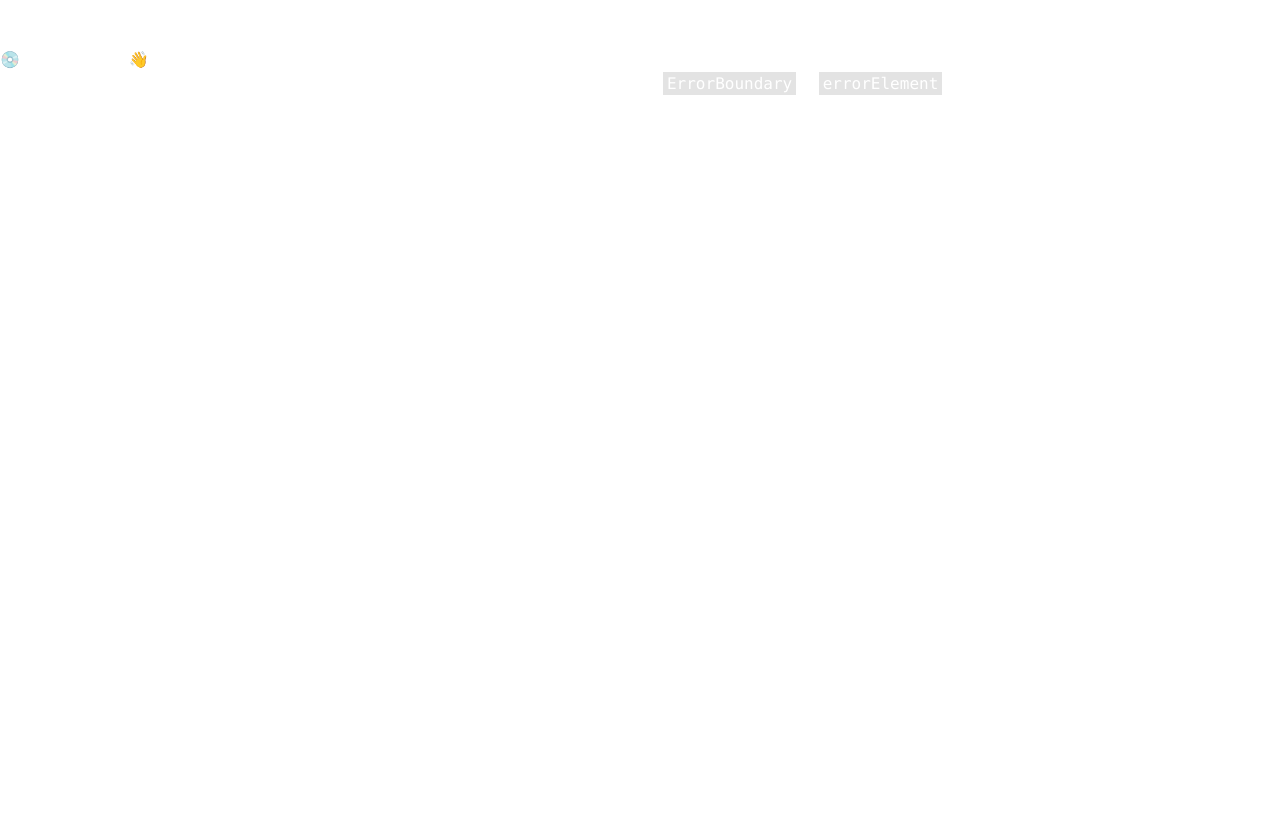
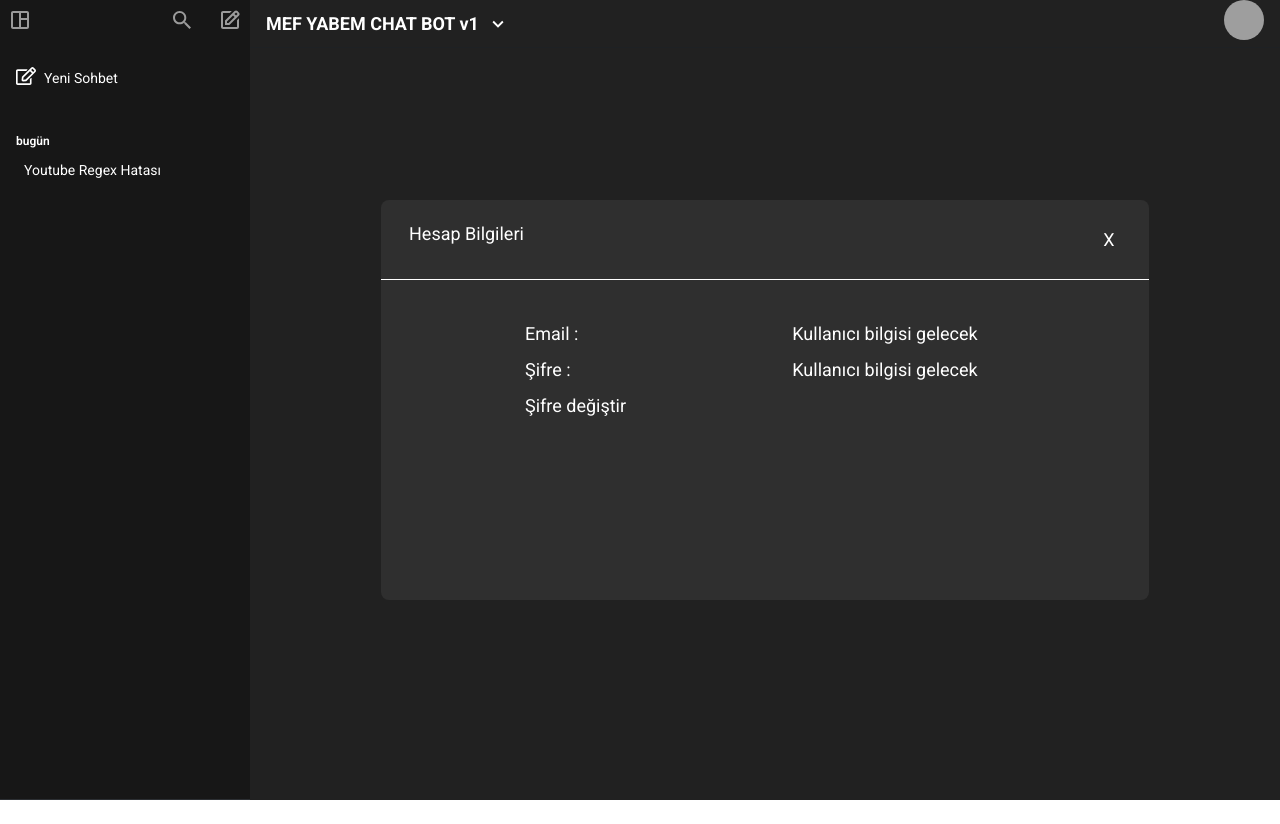
Before and after one commit to OguzhanBek/YABEM-ChatBot, a React (Vite) app: page /profile in a window 1280 px wide. Before the commit this address had no page. Before the commit the page ends 800 px from the top, so only its background shows below. Built offline with nearby package versions, Linux system fonts and the light colour scheme; grey boxes are pictures that could not be loaded.

Commit message:
Yerel değişiklikler kaydedildi

```diff
--- a/index.html
+++ b/index.html
@@ -7,7 +7,7 @@
     <link href="https://fonts.googleapis.com/css2?family=Roboto:ital,wght@0,100..900;1,100..900&display=swap" rel="stylesheet">
     <title>Vite + React + TS</title>
   </head>
-  <body>
+  <body >
     <div id="root"></div>
     <script type="module" src="/src/main.tsx"></script>
   </body>
--- a/src/AppProvider.tsx
+++ b/src/AppProvider.tsx
@@ -1,14 +1,14 @@
-import React from "react";
 import { RouterProvider } from "react-router-dom";
 import { router } from "./routes";
-import { ToastContainer, toast } from "react-toastify";
+import { ToastContainer} from "react-toastify";
 import "react-toastify/dist/ReactToastify.css";
 
 export const AppProvider = () => {
   return (
-    <div>
+    <div className=" tutaaaaaaaaaaaaaaaa">
       <ToastContainer />
       <RouterProvider router={router} />;
+
     </div>
   );
 };
--- a/src/index.css
+++ b/src/index.css
@@ -6,7 +6,8 @@
 }
 
 @layer {
-  .menu-active{
-    @apply !-left-0 !transition-all
+  .menu-active {
+    @apply !-left-0 !transition-all;
   }
 }
+@custom-variant dark (&:where(.dark, .dark *));
--- /dev/null
+++ b/src/layouts/myAccount/MyAccount.tsx
@@ -0,0 +1,46 @@
+import { useNavigate } from "react-router-dom";
+
+function MyAccount() {
+  const navigate = useNavigate();
+  const returnHome = () => {
+    navigate("/");
+  };
+  const changePassword =()=>{
+    alert("şifre değiştir")
+  }
+  return (
+    <div className="w-3xl bg-[#2F2F2F] absolute translate z-10 h-6/12 rounded-lg top-1/2 left-1/2 transform -translate-x-1/2 -translate-y-1/2 text-lg text-center">
+      <header className="border-b-1 h-15">
+        <div className="flex flex-row  justify-between mt-5">
+          <h2 className="ml-7 ">Hesap Bilgileri</h2>
+          <span
+            onClick={returnHome}
+            className="w-10 h-10 cursor-pointer mr-5 rounded-full text-white hover:bg-[#676767] flex justify-center items-center"
+          >
+            X
+          </span>
+        </div>
+      </header>
+      <main className="flex flex-row mt-10">
+        <div className="w-[80%] m-auto h-full">
+          <div className=" flex flex-row justify-center gap-30">
+            <span className="w-30 text-start ">Email :</span>
+            <span className="w-60">Kullanıcı bilgisi gelecek</span>
+          </div>
+          <div className=" flex flex-row justify-center mt-2  gap-30 ">
+            <span className="w-30 text-start">Şifre : </span>
+            <span className="w-60">Kullanıcı bilgisi gelecek</span>
+          </div>
+          <div className=" flex flex-row justify-center mt-2 gap-30 text-start">
+            <span onClick={changePassword} className="w-30 text-start cursor-pointer hover:opacity-75">
+              Şifre değiştir
+            </span>
+            <span className="w-60"></span>
+          </div>
+        </div>
+      </main>
+    </div>
+  );
+}
+
+export default MyAccount;
--- a/src/routes/index.tsx
+++ b/src/routes/index.tsx
@@ -5,6 +5,7 @@
 import { Room } from "../pages/Room";
 import { LoginLayout } from "../layouts/login";
 import { Login } from "../pages/Login";
+import MyAccount from "../layouts/myAccount/MyAccount";
 
 export const router = createBrowserRouter([
   {
@@ -18,6 +19,10 @@
       {
         path: "/room/:id",
         element: <Room />,
+      },
+      {
+        path: "/profile",
+        element: <MyAccount />,
       },
     ],
   },
```
